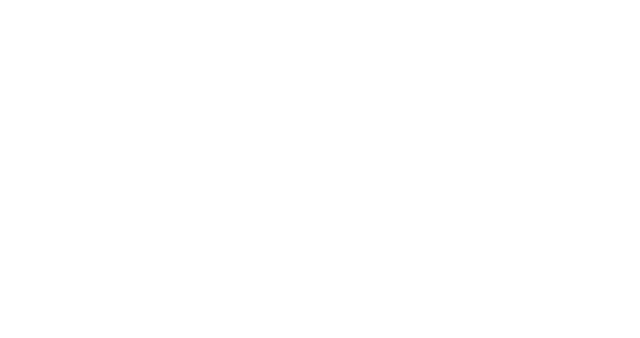
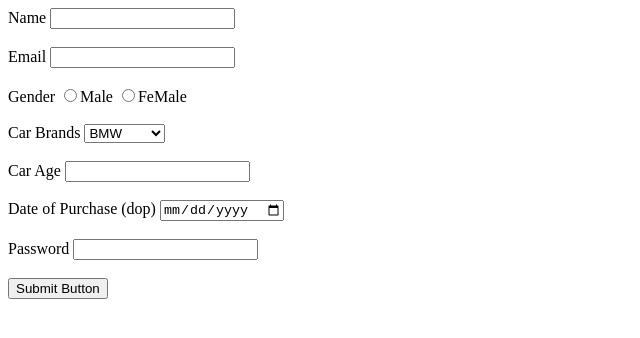
Before and after one commit to acciojob/car-insurance-form-avanishav, a website: page main.html in a window 1280 px wide. Shown: the whole page, without its empty margins (0-640 px from the left). Drawn offline with Linux system fonts and the light colour scheme.

Commit message:
created a submission

```diff
--- a/main.html
+++ b/main.html
@@ -8,6 +8,35 @@
 
 <body>
 	<!-- the entire body must be written by student -->
+	<form method="post">
+		<label for="name">Name</label>
+		<input type="text" id="name" required>
+		<br><br>
+		<label for="email">Email</label>
+		<input type="Email" id="email" required>
+		<br><br>
+		<label for="gender">Gender</label>
+		<input type="radio" name="gender" value="Male" required>Male
+		<input type="radio" name="gender" value="Female" required>FeMale
+		<br><br>
+		<label for="cars">Car Brands</label>
+		<select name="cars" id="cars">
+			<option value="BMW">BMW</option>
+			<option value="Audi">Audi</option>
+			<option value="Mercedez">Mercedez</option>
+		</select>
+		<br><br>
+		<label for="carage">Car Age</label>
+		<input type="number" id="carage" required>
+		<br><br>
+		<label for="dop">Date of Purchase (dop)</label>
+		<input type="date" id="dop" required>
+		<br><br>
+		<label for="password">Password</label>
+		<input type="password" id="password" required>
+		<br><br>
+		<button type='submit'>Submit Button</button>
+	</form>
     <script type="text/javascript" src="./script.js">
 </script>
 
```
